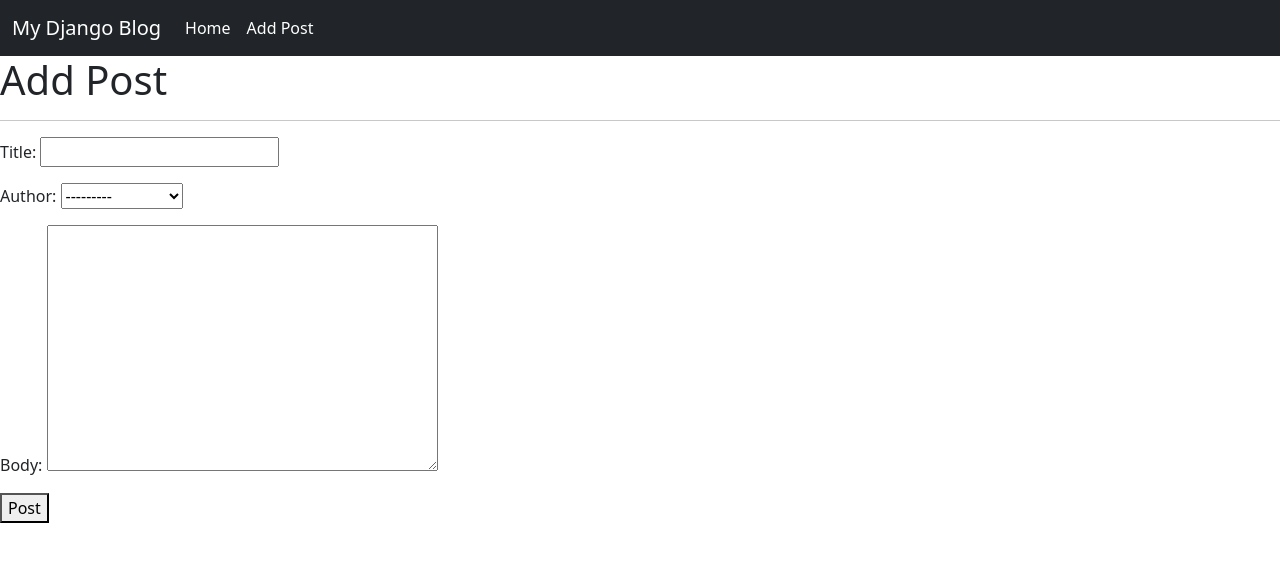
After one commit to vikash-6057/My-Blog, a Django app: page /addpost in a window 1280 px wide. The commit adds this page. Shown: the top 562 px of the page. Run offline with Django 3.2, Linux system fonts and the light colour scheme; data comes from the database, SQL or seed files in the repository; both versions use the stored data as it was after the commit.

Commit message:
Page to add Post is added

```diff
--- a/myblog/home/models.py
+++ b/myblog/home/models.py
@@ -1,5 +1,6 @@
 from django.db import models
 from django.contrib.auth.models import User
+from django.urls import reverse
 # Create your models here.
 
 class Post(models.Model):
@@ -10,3 +11,12 @@ class Post(models.Model):
 
     def __str__(self):
         return self.title+ ' - '+ str(self.author)
+
+    def get_absolute_url(self):
+        # Redirect to the article page
+        # we need to add args to make clear which article we want to redirect
+
+        #return reverse('article',args=str(self.id))
+        # if we want to redirect to home there is no need of args
+        # since there is no ambiguity
+        return reverse('home')
--- a/myblog/home/urls.py
+++ b/myblog/home/urls.py
@@ -1,7 +1,8 @@
 from django.urls import path,include
-from home.views import HomeView,ArticleView
+from home.views import HomeView,ArticleView,AddPostView
 urlpatterns = [
     # Don't forget to add templates in settings.py
     path('',HomeView.as_view(),name="home"),
     path('article<int:pk>',ArticleView.as_view(),name="article"),
+    path('addpost',AddPostView.as_view(),name="addpost"),
 ]
--- a/myblog/home/views.py
+++ b/myblog/home/views.py
@@ -1,6 +1,6 @@
 from django.shortcuts import render
 
-from django.views.generic import ListView, DetailView
+from django.views.generic import ListView, DetailView ,CreateView
 from .models import Post
 # Create your views here.
 """ def home_view(request):
@@ -12,3 +12,8 @@ class HomeView(ListView):
 class ArticleView(DetailView):
     model=Post
     template_name='article.html'
+
+class AddPostView(CreateView):
+    model = Post
+    template_name='add_post.html'
+    fields='__all__'
--- /dev/null
+++ b/myblog/templates/add_post.html
@@ -0,0 +1,13 @@
+{% extends 'index.html' %}
+{% block title%} Add Post {%endblock%}
+{% block content%}
+<h1>Add Post</h1>
+<hr>
+
+<form method="POST">
+{% csrf_token %}
+{{ form.as_p }}
+<button >Post</button>
+
+</form>
+{%endblock%}
--- a/myblog/templates/index.html
+++ b/myblog/templates/index.html
@@ -39,6 +39,15 @@
               >Home</a
             >
           </div>
+          <div class="navbar-nav">
+            <a
+              class="nav-link active"
+              aria-current="page"
+              href="{% url 'addpost' %}"
+              >Add Post</a
+            >
+          </div>
+
         </div>
       </div>
     </nav>
```
Also changed, not shown: myblog/db.sqlite3.
